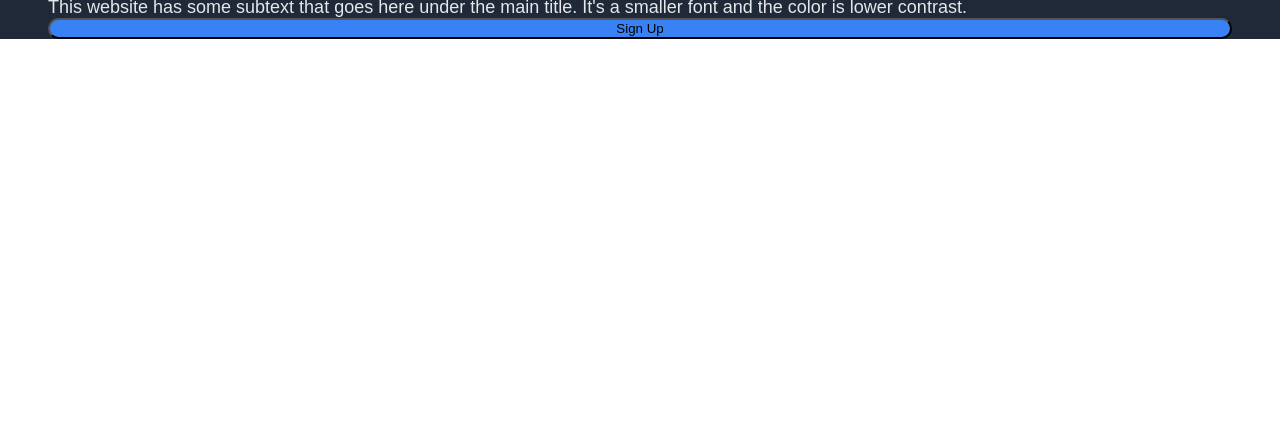
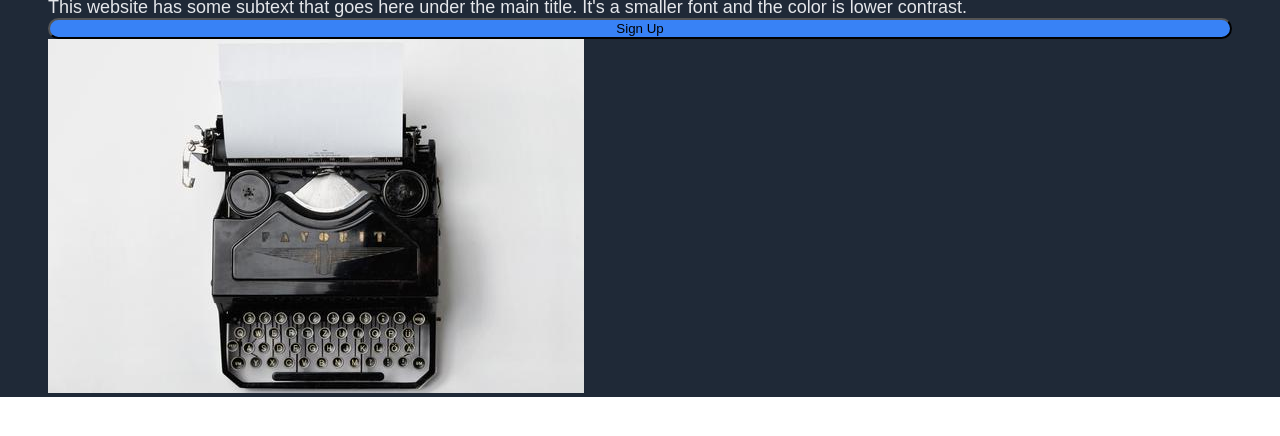
Before and after one commit to awoxr/TOP-landing-page, a plain HTML site: page index.html in a window 1280 px wide. Shown: the part 86-522 px from the top of the page. Drawn offline with Linux system fonts and the light colour scheme.

Commit message:
add image to first section

```diff
--- a/index.html
+++ b/index.html
@@ -18,6 +18,7 @@
             </ul>
         </div>
 
+        <div class="intro">
             <div class="first">
                 <div class="main">
                     This website is awesome
@@ -28,8 +29,8 @@
                 <button>Sign Up</button>
             </div>
 
-        <img src="">
-
+            <img src="486-536x354.jpeg">
+        </div>
     </div>
 </body>
 </html>
```
Also changed, not shown: 486-536x354.jpeg (added). Lines whose indentation alone changed are shown as unchanged.
